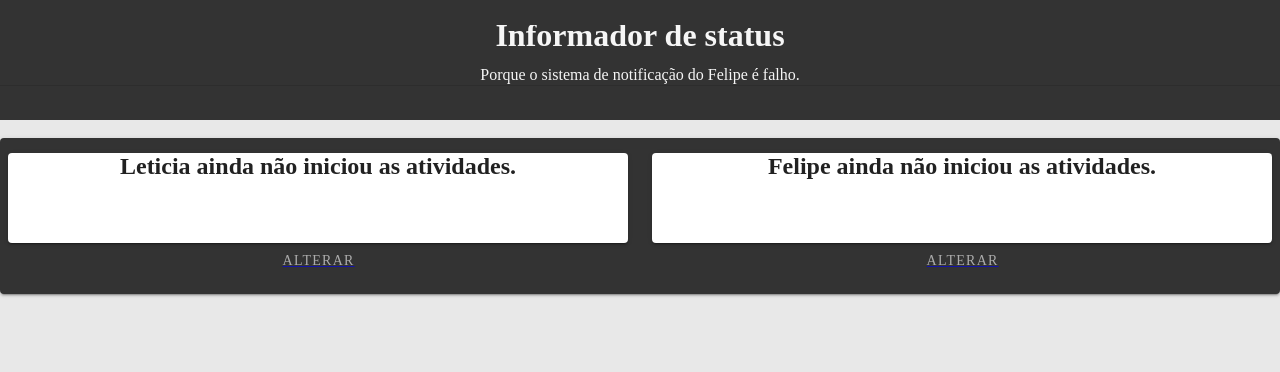
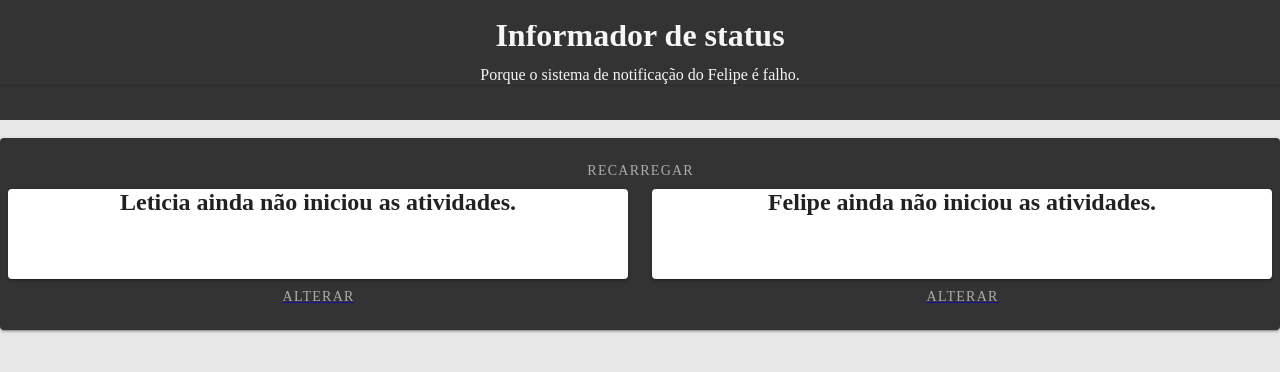
Before and after one commit to LelePG/Compartilhador-de-atividades, a Vue app in the folder app/: page / in a window 1280 px wide. Shown: the top 372 px of the page. Built offline with nearby package versions, Linux system fonts and the light colour scheme; no server answers.

Commit message:
adicionado botão de recarregar

```diff
--- a/app/src/paginas/PaginaPrincipal.vue
+++ b/app/src/paginas/PaginaPrincipal.vue
@@ -1,5 +1,6 @@
 <template>
   <div id="corpo">
+    <v-btn color="#F6F6F6" @click = "refresh" block plain class>Recarregar</v-btn>
     <v-row>
       <v-col>
         <Status nome="Leticia" />
@@ -23,6 +24,11 @@ export default {
   components: {
     Status,
   },
+  methods:{
+    refresh: function(){
+        document.location.reload(true)
+    }
+  }
 };
 </script>
 
```
